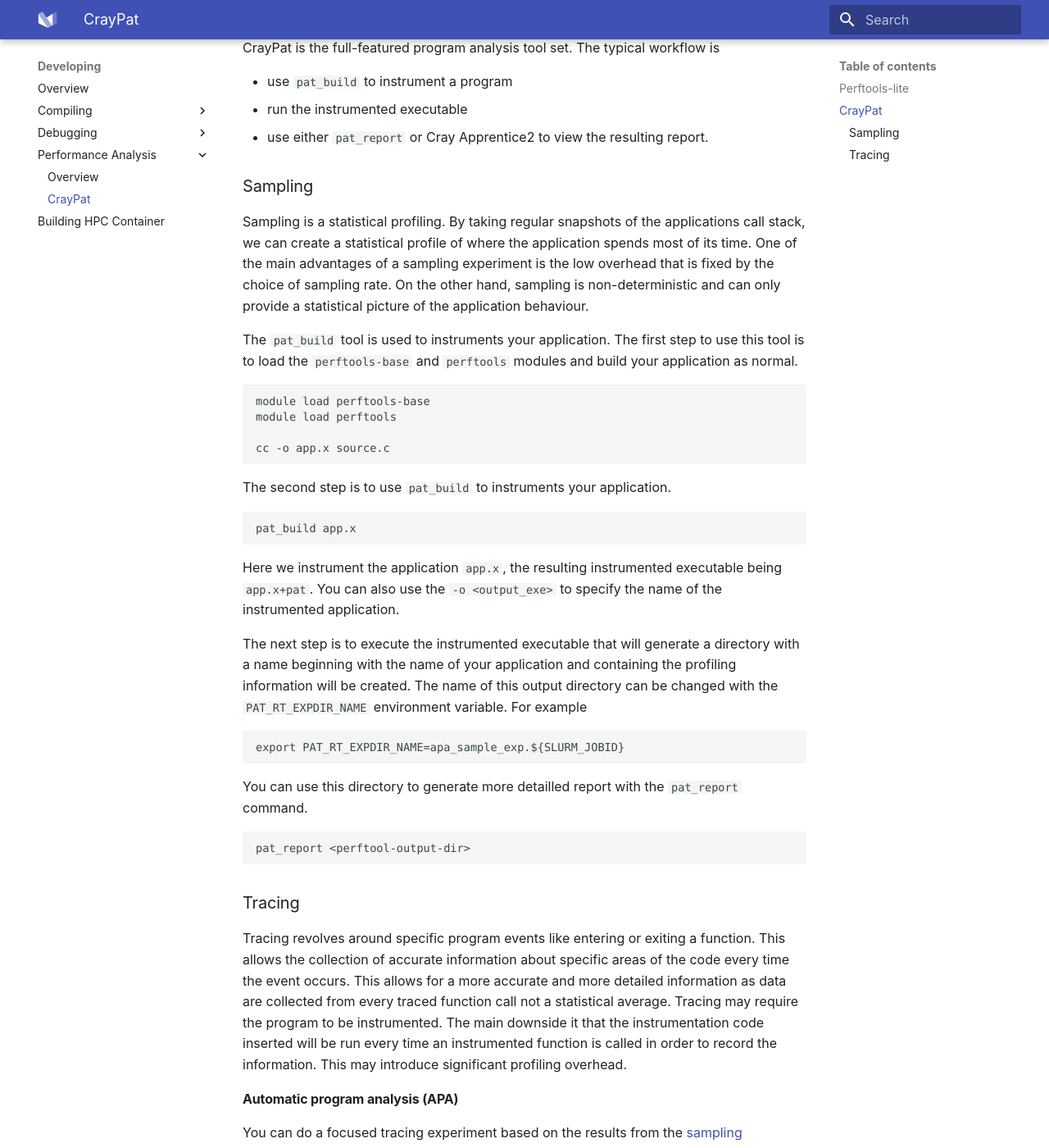
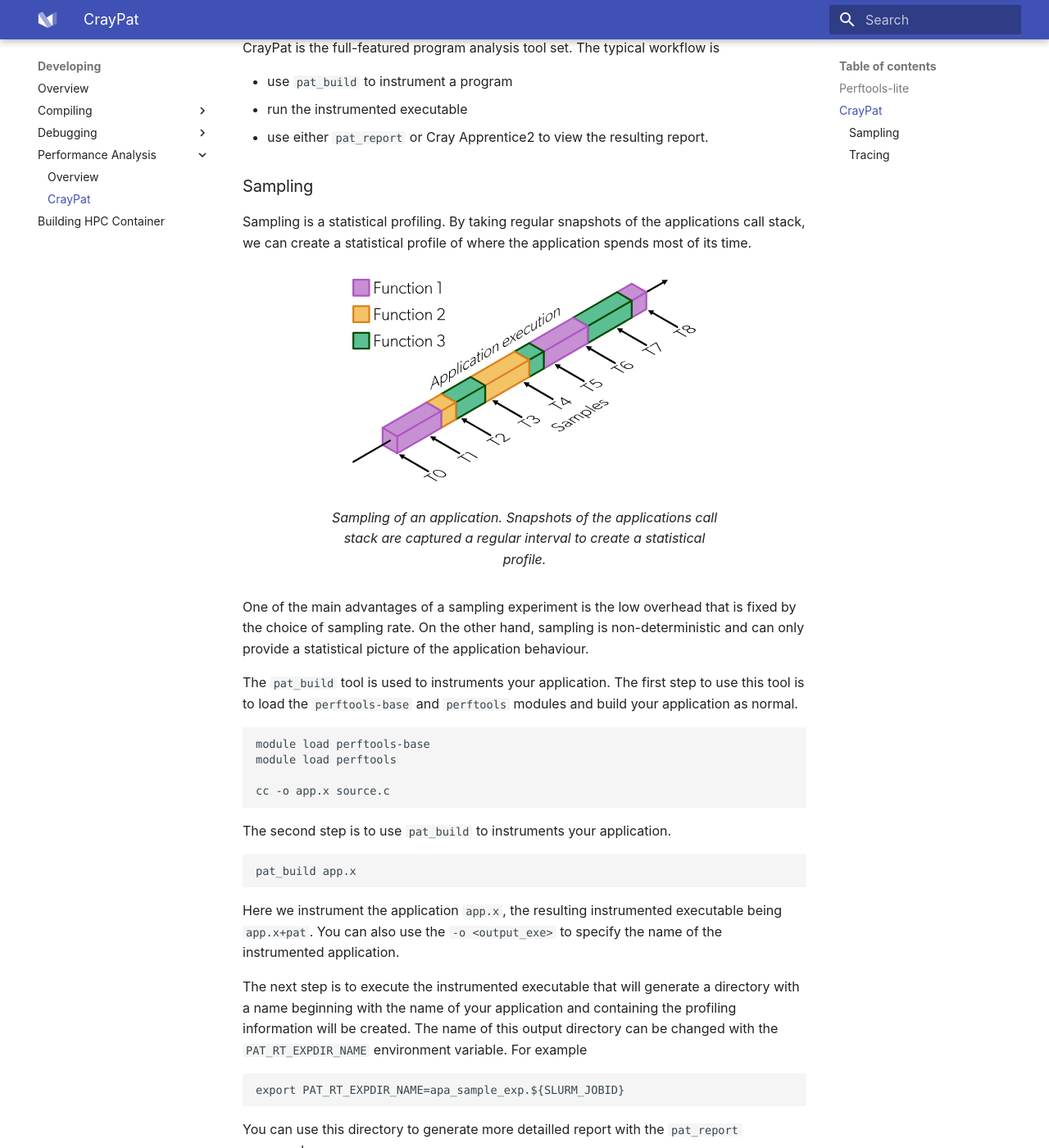
Before and after one commit to Lumi-supercomputer/lumi-userguide, an MkDocs documentation site: the page built from docs/development/profiling/perftools.md, in a window 1280 px wide and 1400 px high, scrolled down 859 px. Shown: the whole window at 82% size. Built offline with MkDocs 1.6.1 and Material for MkDocs 9.7.7, drawn with Linux system fonts in a browser that asks for light colours; some of the changed text lies outside the part shown.

Commit message:
add illustration for sampling and tracing

```diff
--- a/docs/development/profiling/perftools.md
+++ b/docs/development/profiling/perftools.md
@@ -43,7 +43,22 @@
 
 Sampling is a statistical profiling. By taking regular snapshots of the
 applications call stack, we can create a statistical profile of where the
-application spends most of its  time. One of the main advantages of a sampling
+application spends most of its  time.
+
+<figure>
+  <img
+    src="/assets/images/sampling.svg"
+    width="450"
+    alt="Sampling of an application"
+  >
+  <figcaption>
+    Sampling of an application. Snapshots of the applications call stack are
+    captured a regular interval to create a statistical profile.
+  </figcaption>
+</figure>
+
+
+One of the main advantages of a sampling
 experiment is the low overhead that is fixed by the choice of sampling rate.
 On the other hand, sampling is non-deterministic and can only provide a
 statistical picture of the application behaviour.
@@ -92,9 +107,24 @@
 areas of the code every time the event occurs. This allows for a more accurate
 and more detailed information as data are collected from every traced function
 call not a statistical average. Tracing may require the program to be
-instrumented. The main downside it that the instrumentation code inserted will
-be run every time an instrumented function is called in order to record the
-information. This may introduce significant profiling overhead.
+instrumented.
+
+<figure>
+  <img
+    src="/assets/images/tracing.svg"
+    width="450"
+    alt="Tracing of an application"
+  >
+  <figcaption>
+    Instrumentation of an application for tracing. The instrumentation code is
+    inserted so that all events of interest are captured allowing for much more
+    detailed information.
+  </figcaption>
+</figure>
+
+The main downside it that the instrumentation code inserted will be run every
+time an instrumented function is called in order to record the information.
+This may introduce significant profiling overhead.
 
 #### Automatic program analysis (APA)
 
```
Also changed, not shown: docs/assets/images/sampling.svg (added), docs/assets/images/tracing.svg (added).
